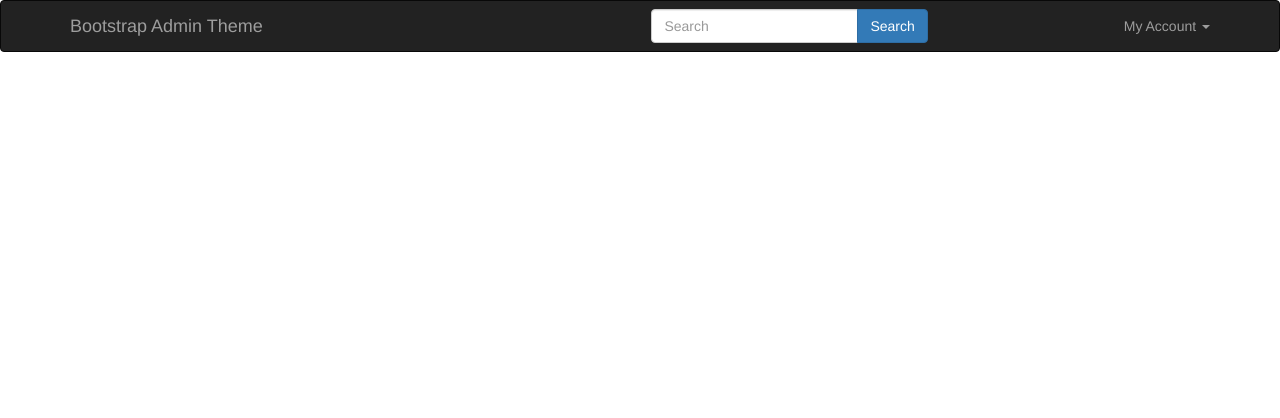
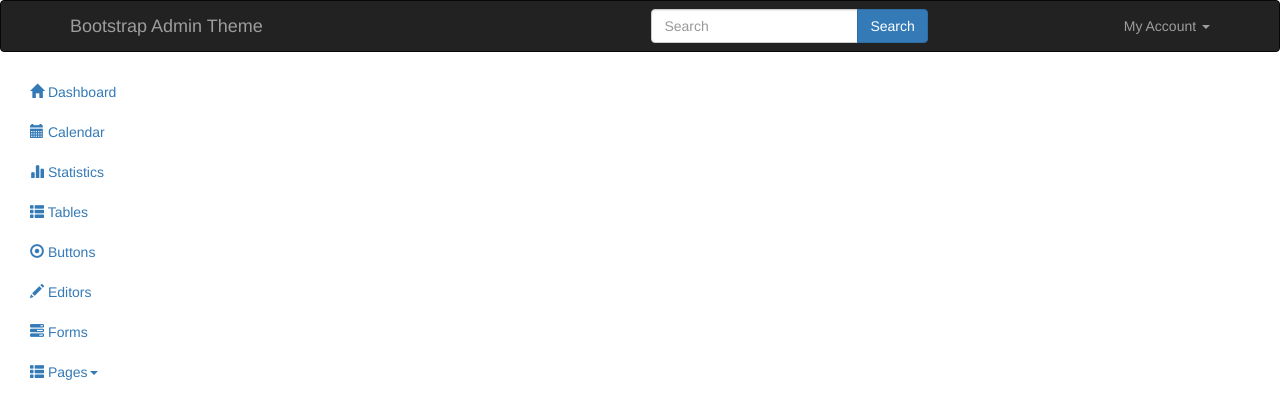
Before and after one commit to like1993/projekte, a plain HTML site: page index.html in a window 1280 px wide. Drawn offline with nearby package versions, Linux system fonts and the light colour scheme.

Commit message:
created container and dashboard

```diff
--- a/index.html
+++ b/index.html
@@ -28,17 +28,31 @@
             </div>
 
                 <ul class=" nav navbar-nav navbar-right ">
-
                     <li class="dropdown">
                         <a href="#" class="dropdown-toggle" data-toggle="dropdown" role="button" aria-haspopup="true" aria-expanded="false">My Account <span class="caret"></span></a>
                         <ul class="dropdown-menu">
                             <li><a href="#">Log in</a></li>
                             <li><a href="#">Sign Up</a></li>
-
                         </ul>
                     </li>
                 </ul>
         </div>
     </nav> <!-- end of navbar-->
+<div class="container-fluid">
+    <div class="row">
+        <div class="col-sm-3 col-md-2 sidebar"><!--dashboard-->
+            <ul class="nav nav-sidebar">
+                <li><a href="#"><i class="glyphicon glyphicon-home"></i> Dashboard</a></li>
+                <li><a href="#"><i class="glyphicon glyphicon-calendar"></i> Calendar</a></li>
+                <li><a href="#"><i class="glyphicon glyphicon-stats"></i> Statistics</a></li>
+                <li><a href="#"><i class="glyphicon glyphicon-th-list"></i> Tables</a></li>
+                <li><a href="#"><i class="glyphicon glyphicon-record"></i> Buttons</a></li>
+                <li><a href="#"><i class="glyphicon glyphicon-pencil"></i> Editors</a></li>
+                <li><a href="#"><i class="glyphicon glyphicon-tasks"></i> Forms</a></li>
+                <li><a href="#"><i class="glyphicon glyphicon-th-list"></i> Pages<span class="caret"></span> </a></li>
+            </ul>
+        </div>
+    </div>
+</div>
 </body>
 </html>
```
Lines whose indentation alone changed are shown as unchanged.
